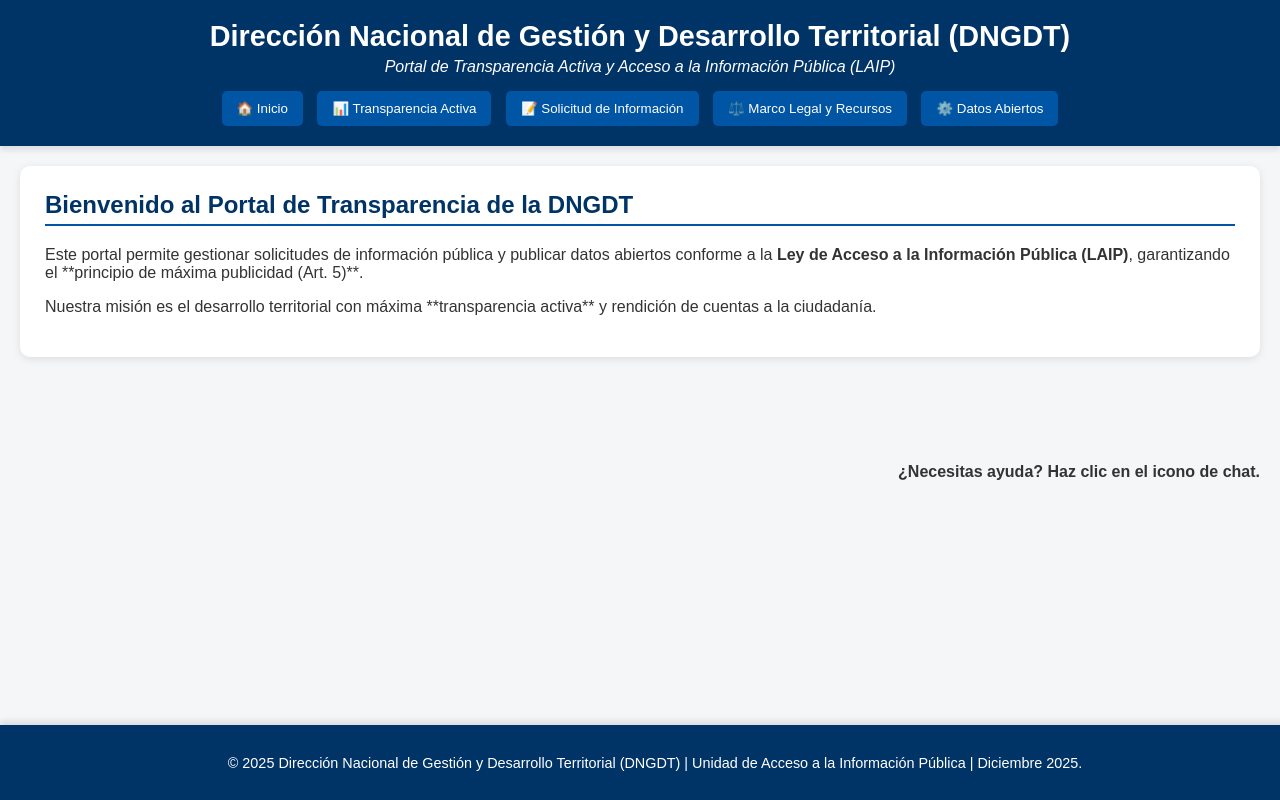
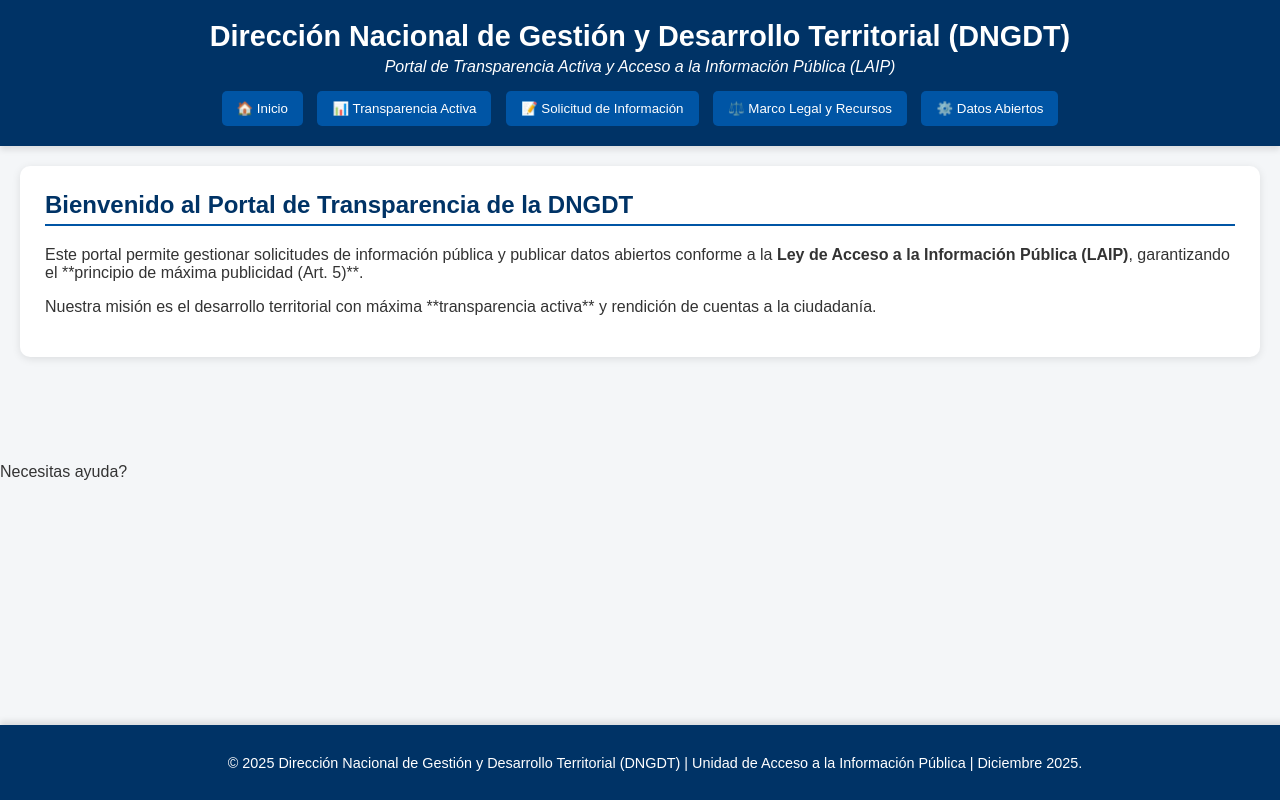
Before and after one commit to oscarquinteros620/laip, a plain HTML site: page index.html in a window 1280 px wide. Drawn offline with Linux system fonts and the light colour scheme; a script that the page names is missing.

Commit message:
Update index.html

```diff
--- a/index.html
+++ b/index.html
@@ -171,14 +171,8 @@
   </footer>
 
   <script src="script.js"></script>
-  <p style="text-align: right; margin-right: 20px; font-weight: bold;">
-  ¿Necesitas ayuda? Haz clic en el icono de chat.
-
-    <script src='https://cdn.jotfor.ms/agent/embedjs/019a4cee67ce78e19da32e9ea686fd0d6d56/embed.js'>
-
-    </script>
-</p>
-
+  <p>Necesitas ayuda?</p>
+    <script src='https://cdn.jotfor.ms/agent/embedjs/019a4cee67ce78e19da32e9ea686fd0d6d56/embed.js'></script>
 </script>
 </body>
 </html>
```
